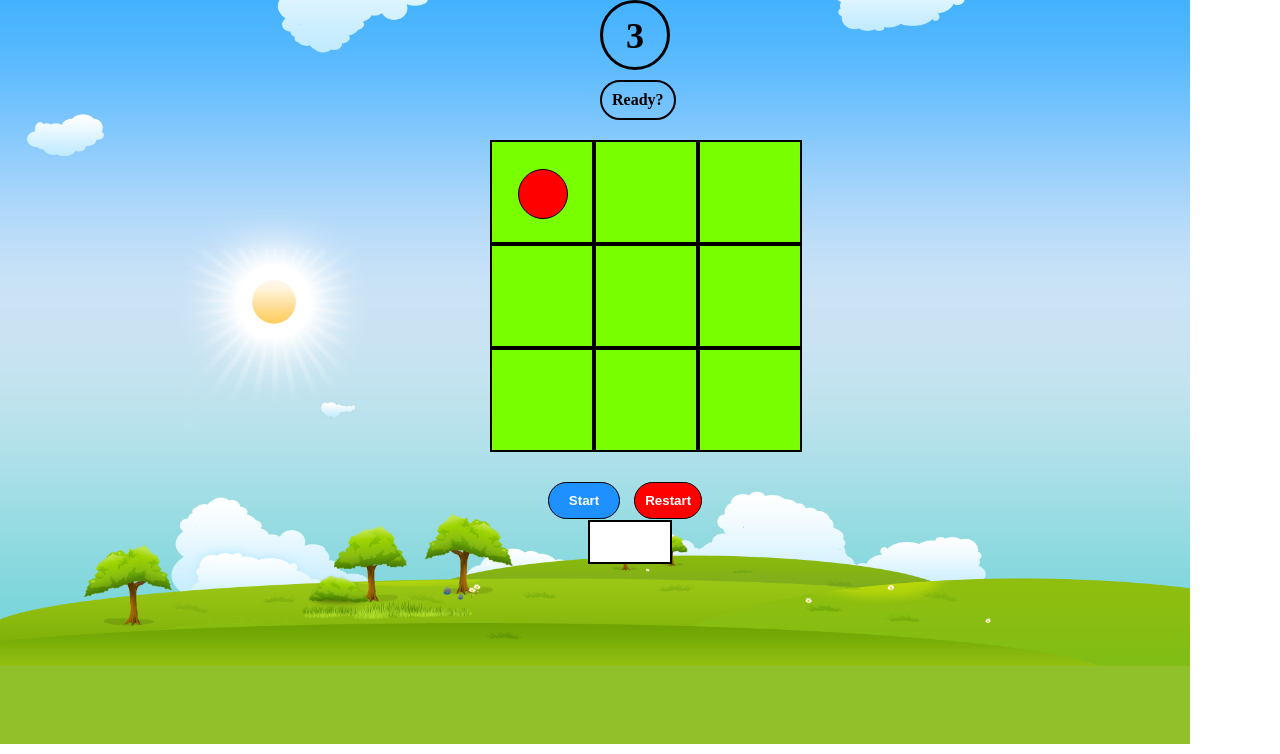
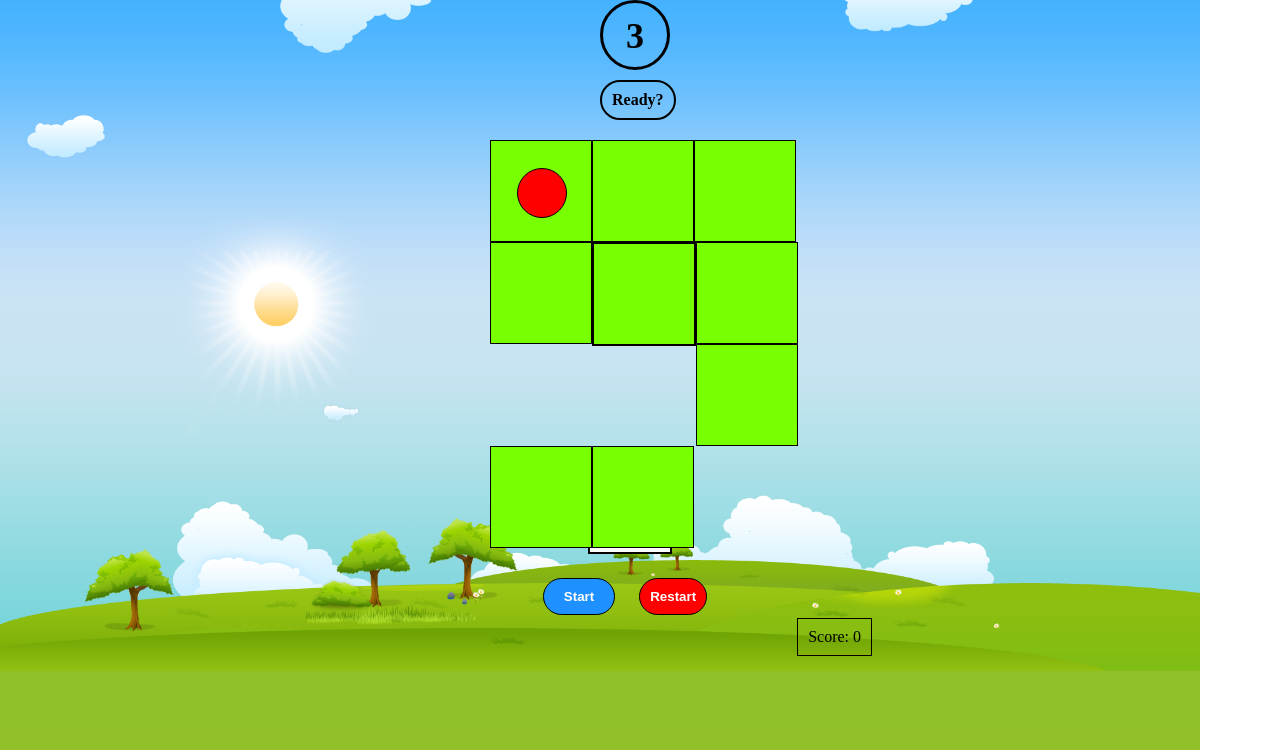
Before and after one commit to RaidenDilan/project-1, a PHP site: page / in a window 1280 px wide. Shown: the part 46-800 px from the top of the page. Run offline with PHP 8.4, Linux system fonts and the light colour scheme; some libraries are stand-ins or nearby versions.

Commit message:
few changed made

```diff
--- a/css/style.css
+++ b/css/style.css
@@ -76,8 +76,15 @@
   /*color: black;*/
 }
 
+.score-board {
+  padding: 10px;
+  border: 1px solid black;
+  position: absolute;
+  display: inline-block;
+  margin: 70px 50px;
+}
 .result {
-  padding: 20px 40px;
+  padding: 15px 40px;
   border: 2px solid black;
   margin: 400px 588px;
   background-color: white;
@@ -89,7 +96,7 @@
   display: inline;
 }
 
-.circle {
+.ball {
   width: 50px;
   height: 50px;
   background-color: red;
@@ -108,7 +115,7 @@
   background-color: red;
   margin-top: 30px;
   margin-right: 40px;
-  margin-left: 5px;
+  margin-left: 10px;
   /*text-align: center;*/
   border: 1px solid black;
   position: relative;
@@ -116,6 +123,7 @@
   font-weight: bold;
   outline: none;
 }
+
 button.play {
   /*display: inline-block;*/
   padding: 10px 20px;
@@ -123,7 +131,7 @@
   background-color: dodgerblue;
   margin-top: 30px;
   margin-left: 10px;
-  margin-right: 5px;
+  margin-right: 10px;
   /*text-align: center;*/
   border: 1px solid black;
   position: relative;
@@ -141,10 +149,11 @@
 }
 
 img {
-  max-width: 1190px;
+  width: 1200px;
+  /*height: 600px;*/
   /*max-height: 1190px;*/
   position: absolute;
-  margin: 0 auto;
+  /*margin: 0 auto;*/
   display: block;
 
 }
@@ -162,8 +171,8 @@
 }
 
 .timer.active {
-  background-color: dodgerblue;
-  color: white;
+  background-color: none;
+  color: black;
 }
 
 .edge1 {
--- a/index.html
+++ b/index.html
@@ -21,30 +21,30 @@
 
         <p class="result"></p>
 
-        <ul>
-          <li class="wall edge1">
-            <div class="circle ball control"></div>
+        <ul class="board show hidden">
+          <li class="wall edge-top edge-left">
+            <div class="ball"></div>
           </li>
-          <li class="wall edge2"></li>
-          <li class="wall edge3"></li>
+          <li class="wall edge-top"></li>
+          <li class="wall edge-top edge-right"></li>
         </ul>
-        <ul>
-          <li class="wall edge4"></li>
+        <ul class="board show hidden">
+          <li class="wall edge-left"></li>
           <li class="wall edge5"></li>
-          <li class="wall edge6"></li>
+          <li class="wall edge-right"></li>
         </ul>
-        <ul>
-          <li class="wall edge7"></li>
-          <li class="wall edge8"></li>
-          <li class="wall edge9 destination"></li>
+        <ul class="board show hidden">
+          <li class="wall edge-left edge-bottom"></li>
+          <li class="wall edge-bottom"></li>
+          <li class="wall edge-right edge-bottom"></li>
         </ul>
-        <!-- <div class="score-board">
-        Score: <span class="score">0</span>
-      </div> -->
     </main>
     <footer>
       <button class="play">Start</button>
       <button class="reset">Restart</button>
+
+      <div class="score-board">Score: <span class="score">0</span>
+    </div>
     </footer>
   </body>
 </html>
--- a/js/app.js
+++ b/js/app.js
@@ -1,120 +1,137 @@
 console.log('JS loaded!');
 $(() => {
 
-// ----------Show instructions when the key 'I' is pressed and held ---------//
+//----------- Show instructions when the key 'I' is pressed and held ---------//
 
-// -----Reset the board if the player runs into a wall within the board -----//
+//------ Reset the board if the player runs into a wall within the board -----//
 
-// -------------- Create the walls within the board function ----------------//
+// //------------------ Create the walls/edges of the board ---------------------//
+  const $cells = $('li');
 
-// ------------------------------- OBJECTS ----------------------------------//
+  $Ball(e) {
+    curIndex = 0;
+    $cells.eq(curIndex).removeClass('ball');
+    $cells.eq(curIndex).hasClass('ball');
+    $cells.eq(curIndex).addClass('ball');
+    switch (e.keyCode) {
+      $cells.removeClass('ball');
+      case 37:
+          curIndex: -=1 //left arrow key
+        break;
+      case 38:
+          curIndex: -=1 //up arrow key
+        break;
+      case 39:
+          curIndex: +=1 //right arrow key
+        break;
+      case 40:
+          curIndex: +=1 //bottom arrow key
+        break;
+    }
+  }
+//--------------------------------- OBJECTS ----------------------------------//
+  // const $circle = $('.circle');
+  // const $hideBoard = $('.hidden'); // hides board
+  // const $showBoard = $('.show'); // shows board
   const $timer = $('.timer');
   const $display = $('.display');
   const $startBtn = $('.play');
   const $result = $('.result');
-  // const $movement = $('.control');
+  const $reset = $('button.reset');
+  const $play = $('button.play');
+  const $ball = $('.ball');
   let time = 3;
   let timerId = null;
 
   function startTimer() {
-// Toggles the MAZE  board
+// Toggles the MAZE  board -- doesn't work yet
     toggleBoard();
+    // $showBoard(); //shows board
     $timer.addClass('active');
 
-// Starts the timer
+// --- Starts the timer --- //
     timerId = setInterval(() => {
       time--;
       // $reset();
       $timer.html(time);
       console.log('Set Interval Working!');
 
-// Stops the timer
+// --- Stops the timer --- //
       if(time === 0) {
         clearInterval(timerId);
         $display.html('Game Over');
         $play.html('Play Again');
         toggleBoard();
-        // $timer.addClass('ringing');
+        // $hideBoard();
+        // $timer.addClass('ringing'); //-- this adds a ringing animation --//
         console.log('Clear Interval Working!');
       }
-    }, 1000); // Stops the timer after 10 secons
-// timerIsRunning = true;
+    }, 1000); // --- Stops the timer after 10 seconds --- //
   }
-// ------------------------ Runs the PLAY button and timer ------------------//
+//--------------- Runs the PLAY button and starts the timer ------------------//
   $startBtn.on('click', startTimer);
+//------------------------------- Move the BALL ------------------------------//
 
-// ------------------------------ Move the BALL -----------------------------//
-  const $circle = $('.circle'); //the circle object
-
-  $(document).keydown(function(e) {
-    switch (e.which) {
-      case 37:
-        $circle.stop().css({
-          left: '-=100' //change number to set the amount of pixels the ball moves
-        }); //left arrow key
-        break;
-      case 38:
-        $circle.stop().css({
-          top: '-=100' //change number to set the amount of pixels the ball moves
-        }); //up arrow key
-        break;
-      case 39:
-        $circle.stop().css({
-          left: '+=100' //change number to set the amount of pixels the ball moves
-        }); //right arrow key
-        break;
-      case 40:
-        $circle.stop().css({
-          top: '+=100' //change number to set the amount of pixels the ball moves
-        }); //bottom arrow key
-        break;
-    }
-    console.log('Movement Works');
-  });
-
-// --------------------------- The play button ------------------------------//
-  const $play = $('button.play');
-
+  // $(document).keydown(function(e) {
+  //   switch (e.keyCode) {
+  //     case 37:
+  //       $circle.stop().css({
+  //         left: '-=100' //---This set the amount of pixels the ball moves---//
+  //       }); //left arrow key
+  //       break;
+  //     case 38:
+  //       $circle.stop().css({
+  //         top: '-=100' //---This set the amount of pixels the ball moves---//
+  //       }); //up arrow key
+  //       break;
+  //     case 39:
+  //       $circle.stop().css({
+  //         left: '+=100' //---This sets the amount of pixels the ball moves---//
+  //       }); //right arrow key
+  //       break;
+  //     case 40:
+  //       $circle.stop().css({
+  //         top: '+=100' //---This set the amount of pixels the ball moves---//
+  //       }); //bottom arrow key
+  //       break;
+  //   }
+  //   console.log('Movement Works');
+  // });
+//---------------------------- The play button -------------------------------//
   $play.on('click', () => {
-    $ball.addClass('circle');
-    // if $('.result').text('You win');
-    // } else {
-    //   $('.result').text('You lose');
-    // }
     console.log('Started');
   });
-
-// --------------------------- The reset button ------------------------------//
-  const $reset = $('button.reset');
-
+//---------------------------- The reset button ------------------------------//
   $reset.on('click', () => {
     time = 3;
     $timer.html(time);
+    $display.html('Ready?'); // ---reset display to READY again---//
     $result.text(''); // dispays win or lose message INCOMPLETE
-    // $startTimer.html(time); // FIX THIS PART
-    $timer.removeClass('active');
+    $timer.removeClass('active'); // ---reset timer to 3 seconds---//
     console.log('Restarted');
   });
+//------------------------- The BALL function on CLICK -----------------------//
+  $ball.on('click', () => {
+    console.log('Ball Clicked');
+  });
+//------------- Block the edge so the player can't go through it -------------//
 
-// ------------------------ The BALL function on CLICK -----------------------//
-  const $ball = $('.circle');
+//----- Create a 'You Won!' message when the player reaches destination ------//
 
-  $ball.on('click', () => {
-    console.log('Ball moved');
-    // $ball.appendTo('.destination');
-  });
+  // $play.on('click', () => {
+  // // $ball.addClass('circle');  // ---this is not necessary anymore--- //
+  // // if $('.result').text('You Won');
+  // // } else {
+  // //   $('.result').text('You Lost');
+  // // }
+  //   console.log('Started');
+  // });
 
-// ------------ Block the edge so the player can't go through it ------------//
+//-------------------- Create different difficulties -------------------------/
 
-// ---- Create a 'You Won!' message when the player reaches destination -----//
-
-
-// ------------------- Create different difficulties -------------------------//
-
-// ----------------------- Create hide board function ------------------------//
-
-// ----------------------- Hidding buttons and boards -----------------------//
-  function toggleBoard() {
-    $play.toggle();
+//------------------------ Hidding buttons and boards ------------------------//
+  function toggleBoard() { // not working yet
+    $play.toggle(); // not working yet
+    // $showBoard.toggle(); // hides the maze board
   }
 });
```
